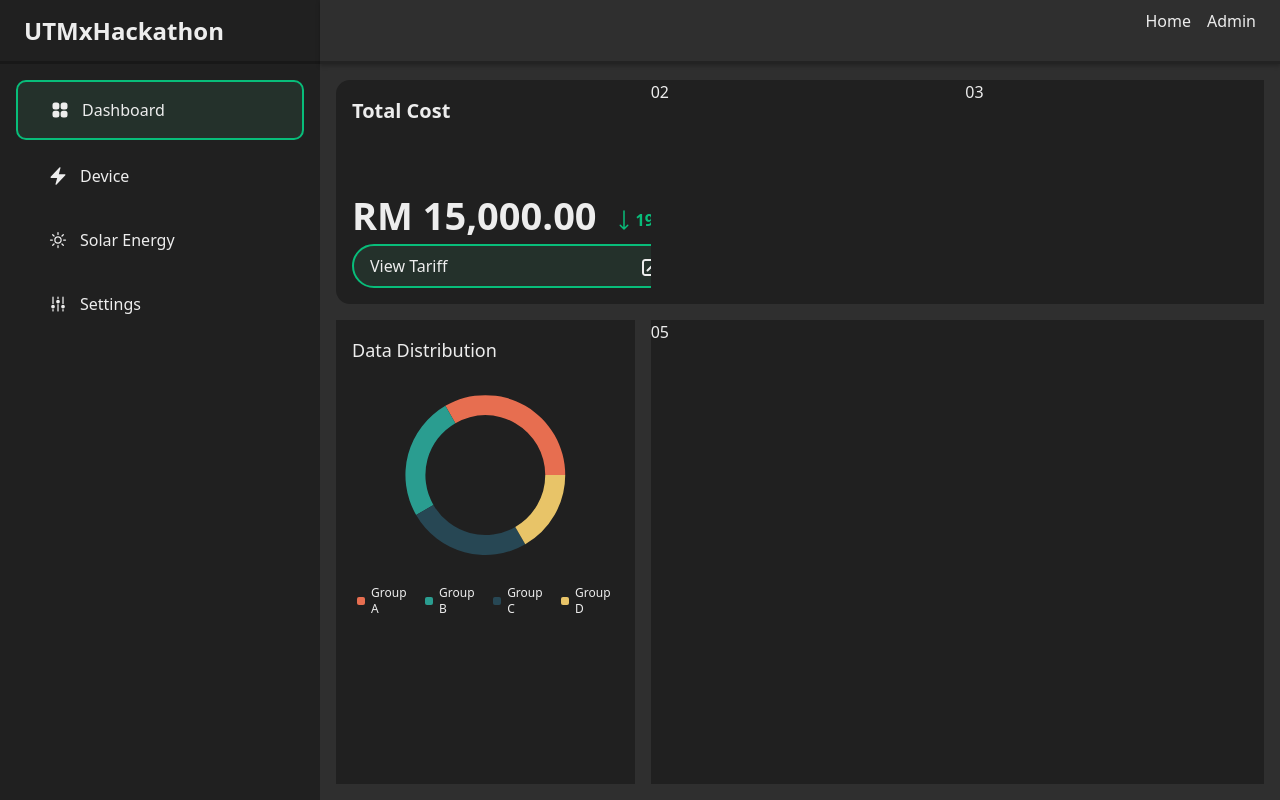
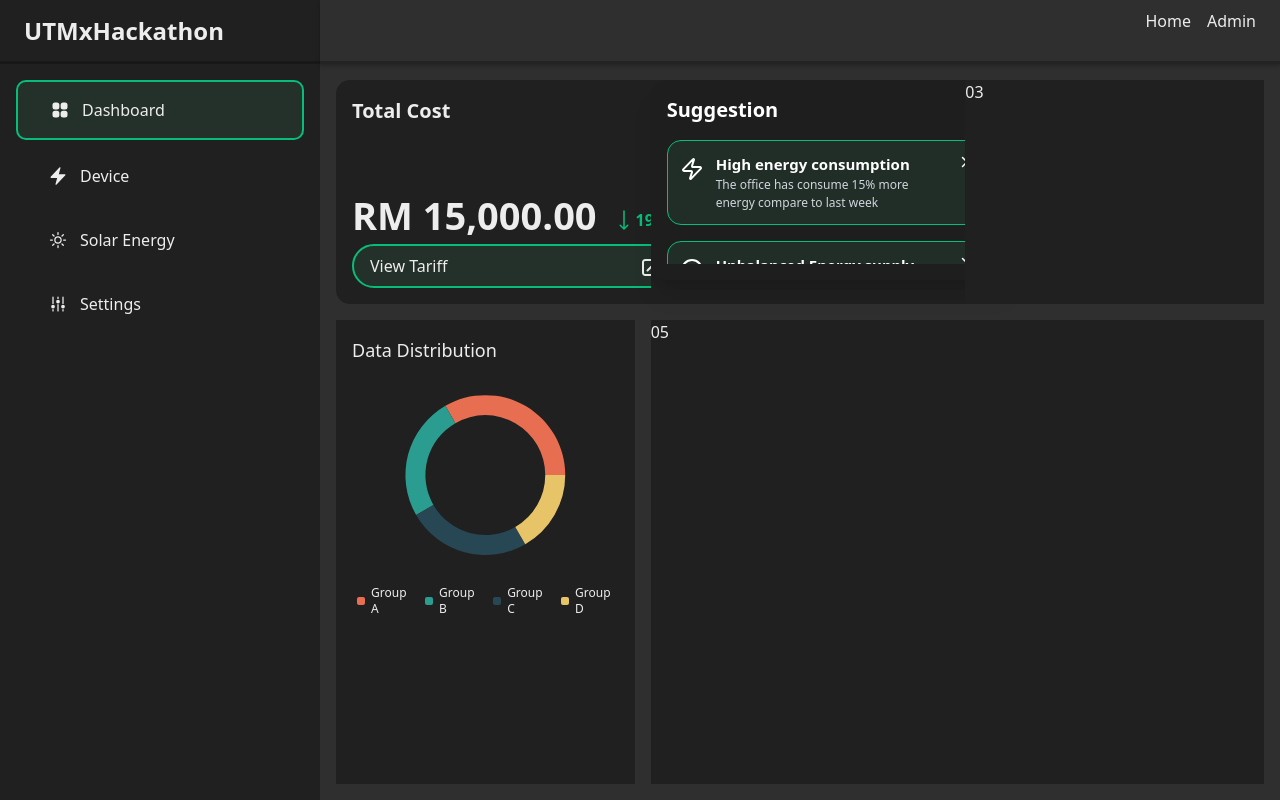
Before and after one commit to HoeZhiWan/utmhackathon25, a Next.js app: page / in a window 1280 px wide. Built offline with nearby package versions, Linux system fonts and the light colour scheme.

Commit message:
Add suggestionComponent

```diff
--- /dev/null
+++ b/app/components/dashboard/SuggestionComponent.tsx
@@ -0,0 +1,41 @@
+import { X, Zap, AlertCircle } from "lucide-react";
+
+const suggestions = [
+  {
+    icon: <Zap className="text-white" />,
+    title: "High energy consumption",
+    description: "The office has consume 15% more energy compare to last week",
+  },
+  {
+    icon: <AlertCircle className="text-white" />,
+    title: "Unbalanced Energy supply",
+    description: "Grid energy proportion 16% more than solar energy",
+  },
+];
+
+const SuggestionsCard = () => {
+  return (
+    <div className="bg-[#1E1E1E] rounded-2xl shadow-xl p-4 w-full max-w-sm h-[200px] overflow-hidden flex flex-col">
+      <h2 className="text-white text-xl font-semibold mb-4">Suggestion</h2>
+      <div className="flex-1 overflow-y-auto pr-2 space-y-4 scroll-custom">
+        {suggestions.map((s, idx) => (
+          <div
+            key={idx}
+            className="border border-primary-tint-500 bg-primary-neon-tint-400 rounded-xl p-3 flex items-start justify-between text-white gap-3"
+          >
+            <div className="flex-shrink-0 mt-1">{s.icon}</div>
+            <div className="flex-1">
+              <h3 className="font-semibold text-[15px]">{s.title}</h3>
+              <p className="text-[12px] font-light text-gray-300">{s.description}</p>
+            </div>
+            <button className="flex-shrink-0 text-white hover:text-red-400 transition">
+              <X size={18} />
+            </button>
+          </div>
+        ))}
+      </div>
+    </div>
+  );
+};
+
+export default SuggestionsCard;
--- a/app/globals.css
+++ b/app/globals.css
@@ -15,7 +15,12 @@
   --color-primary-light: var(--accent, #aae3c2);
   --color-primary-tint-500: #08bd7a;
   --color-primary-tint-400: #44c588; /* Tinted version: 30% lighter than primary-dark */
-  --color-primary-neon-tint-400: rgba(68, 197, 136, 0.1); /* Tinted version: 30% lighter than primary-dark */
+  --color-primary-neon-tint-400: rgba(
+    68,
+    197,
+    136,
+    0.1
+  ); /* Tinted version: 30% lighter than primary-dark */
 
   --color-secondary: var(--secondary, #6b7280);
   --color-secondary-light: var(--muted, #9ca3af);
@@ -34,8 +39,10 @@
 
   /* Shadows */
   --shadow-sm: 0 1px 2px 0 rgba(0, 0, 0, 0.05);
-  --shadow-md: 0 4px 6px -1px rgba(0, 0, 0, 0.1), 0 2px 4px -1px rgba(0, 0, 0, 0.06);
-  --shadow-lg: 0 10px 15px -3px rgba(0, 0, 0, 0.1), 0 4px 6px -2px rgba(0, 0, 0, 0.05);
+  --shadow-md: 0 4px 6px -1px rgba(0, 0, 0, 0.1),
+    0 2px 4px -1px rgba(0, 0, 0, 0.06);
+  --shadow-lg: 0 10px 15px -3px rgba(0, 0, 0, 0.1),
+    0 4px 6px -2px rgba(0, 0, 0, 0.05);
   --shadow-nav: 0 2px 4px rgba(0, 0, 0, 0.1);
 
   /* Fonts */
@@ -76,6 +83,17 @@
       0 4px 6px -2px rgba(0, 0, 0, 0.15);
     --shadow-nav: 0 2px 4px rgba(0, 0, 0, 0.25);
   }
+}
+
+.scroll-custom::-webkit-scrollbar {
+  width: 6px;
+}
+.scroll-custom::-webkit-scrollbar-track {
+  background: transparent;
+}
+.scroll-custom::-webkit-scrollbar-thumb {
+  background-color: #4ade80; /* green-400 */
+  border-radius: 8px;
 }
 
 /* Base styles */
--- a/app/page.tsx
+++ b/app/page.tsx
@@ -1,6 +1,7 @@
 import { Pie } from 'recharts';
 import PieChartComponent from './components/PieChartComponent';
 import TotalCost from './components/dashboard/TotalCost';
+import SuggestionComponent from './components/dashboard/SuggestionComponent';
 
 export default function HomePage() {
   return (
@@ -8,8 +9,8 @@ export default function HomePage() {
       <div className="bg-shade-500 rounded-xl p-4 flex flex-col min-w-[362px]">
         <TotalCost />
       </div>
-      <div className="bg-shade-500 min-w-[362px]">
-        <div>02</div>
+      <div className="bg-shade-500 rounded-xl min-w-[362px]">
+        <SuggestionComponent />
       </div>
       <div className="bg-shade-500">
         <div>03</div>
--- a/package.json
+++ b/package.json
@@ -17,6 +17,7 @@
     "react-dom": "^19.0.0",
     "recharts": "^2.15.2",
     "tailwind-merge": "^3.2.0",
+    "tailwind-scrollbar": "^4.0.2",
     "tw-animate-css": "^1.2.5"
   },
   "devDependencies": {
```
Also changed, not shown: 1 other file (tests, documents, lock files or other folders).
